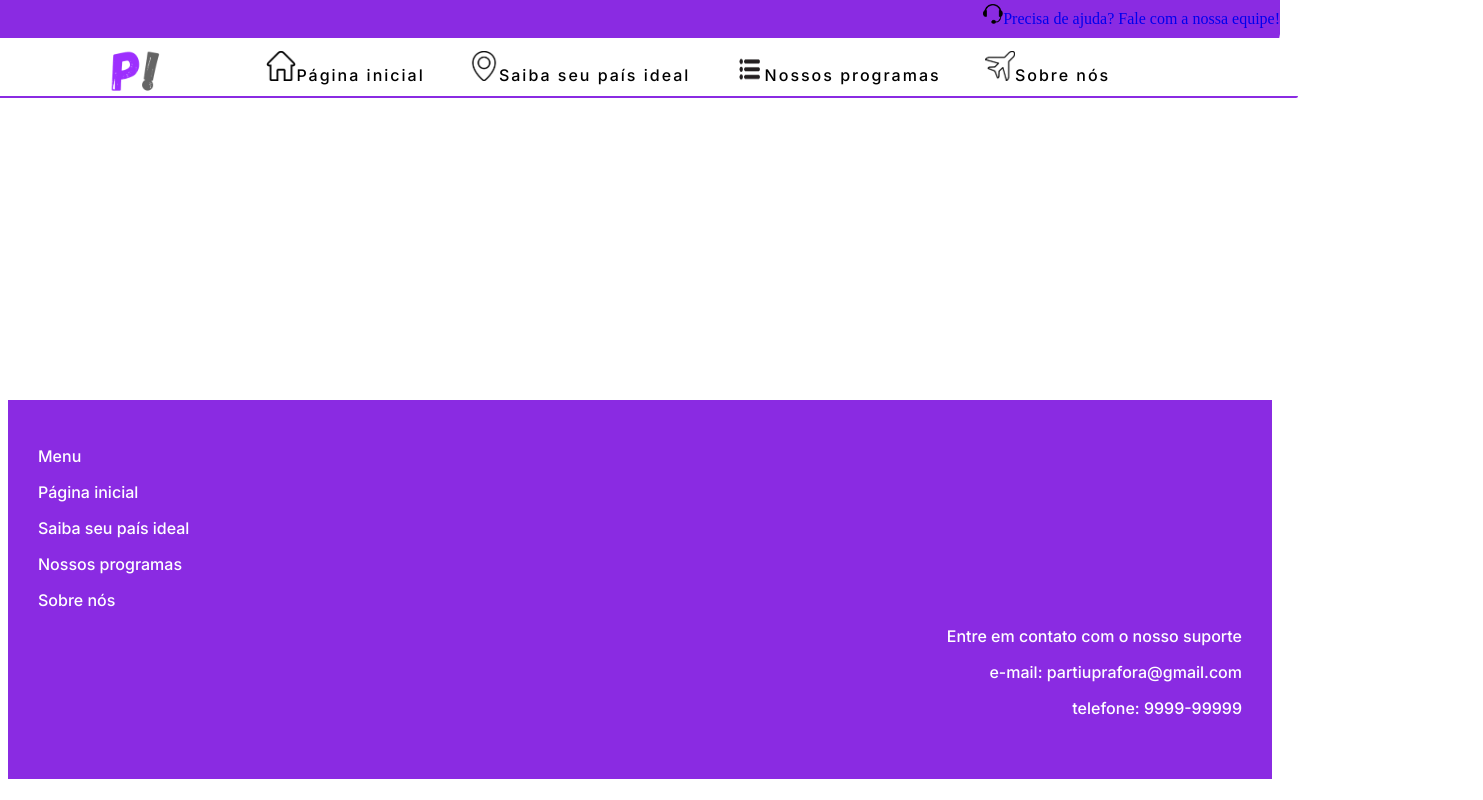
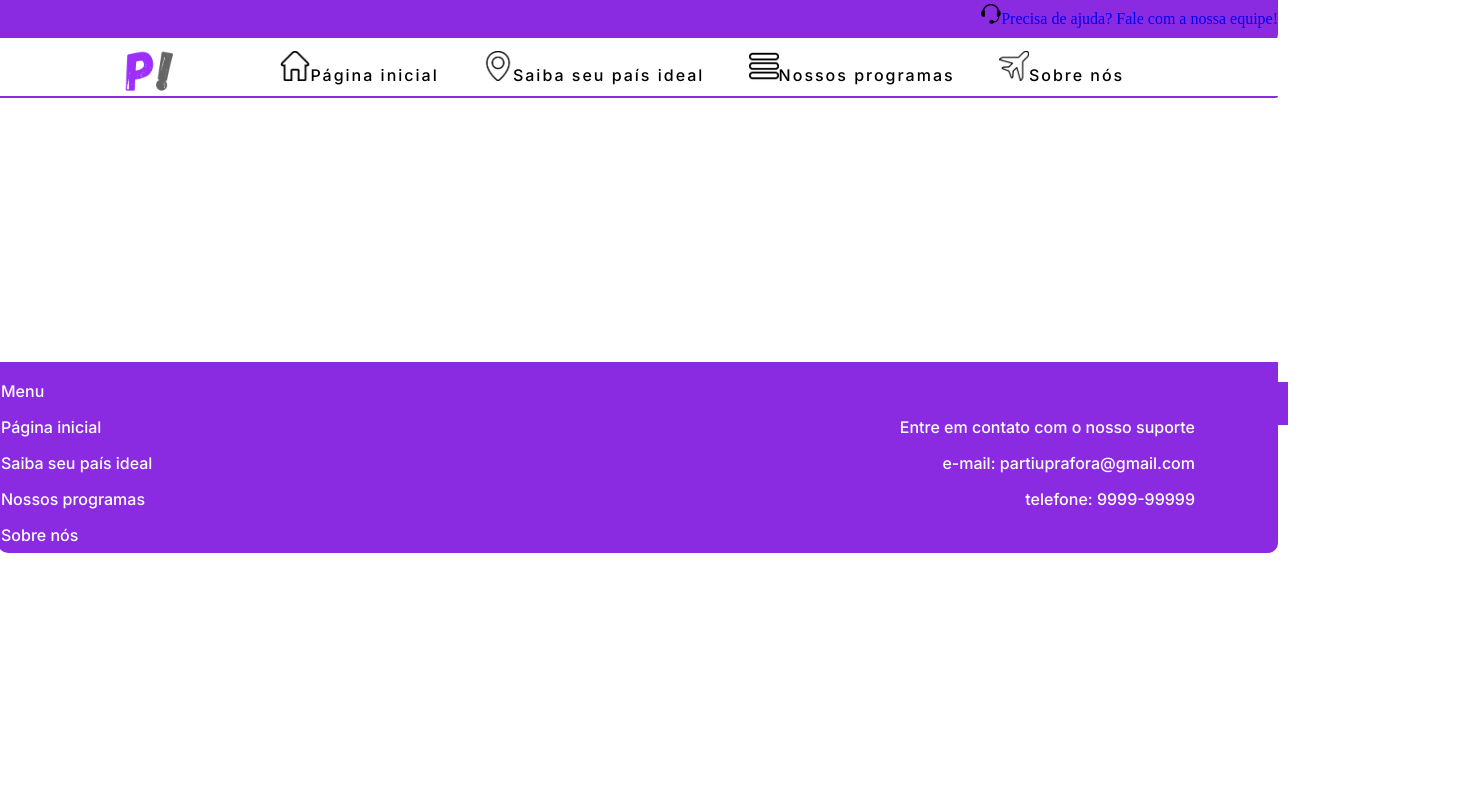
Before and after one commit to kaualira/Turismo, a plain HTML site: page index.html in a window 1280 px wide. Shown: the whole page, 1483 px wide, since content can reach past the window. Drawn offline with Linux system fonts and the light colour scheme.

Commit message:
Júlia Mogi

```diff
--- a/index.html
+++ b/index.html
@@ -9,53 +9,55 @@
     <link rel="preconnect" href="https://fonts.googleapis.com">
     <link rel="preconnect" href="https://fonts.gstatic.com" crossorigin>
     <link href="https://fonts.googleapis.com/css2?family=Inter:wght@500&display=swap" rel="stylesheet">
-    <!-- Caveat -->
-    <!-- <link rel="preconnect" href="https://fonts.googleapis.com">
-    <link rel="preconnect" href="https://fonts.gstatic.com" crossorigin>
-    <link href="https://fonts.googleapis.com/css2?family=Caveat:wght@500&family=Indie+Flower&family=Inter:wght@500&display=swap" rel="stylesheet"> -->
+
     <link rel="stylesheet" href="style1.css">
     <link rel="stylesheet" href="media.css">
 </head>
 <body>
+    <!-- Linha da parte superior -->
     <div>
         <ul>
         <p><img src="fone.png" class="faleconosco"><a href="#">Precisa de ajuda? Fale com a nossa equipe!</a></p>
         </ul>
     </div>
+    <!-- Cabeçalho -->
     <header>
     <nav>
         <img src="logopartiu.png" width="50" height="50" class="logo">
         <ul>
             <li><img src="casa.png" class="cabeca"><a href="#">Página inicial</a></li>
             <li><img src="oo.png" class="cabeca"><a href="#">Saiba seu país ideal</a></li>
-            <li><img src="linhas.png" class="cabeca"><a href="#">Nossos programas</a></li>
+            <li><img src="linhas1.png" class="cabeca"><a href="#">Nossos programas</a></li>
             <li><img src="avi.png" class="cabeca"><a href="#">Sobre nós</a></li>
         </ul>
     </nav>
     </header>
+    <!-- Linha do fim do Cabeçalho -->
     <div class="div2">
     </div>
-    <br>
-    <br>
     <!-- Final do nav -->
 
 
     <!-- Footer inicio -->
     <footer>
-        <table>
-            <td>
-                <tr><p class="footer01">Menu</p></tr>
-                <tr><p class="footer1">Página inicial</p></tr>
-                <tr><p class="footer1">Saiba seu país ideal</p></tr>
-                <tr><p class="footer1">Nossos programas</p></tr>
-                <tr><p class="footer1">Sobre nós</p></tr>
-            </td>
-            <td>
-                <tr><p class="footer02">Entre em contato com o nosso suporte </p></tr>
-                <tr><p class="footer02"> e-mail: partiuprafora@gmail.com</p></tr>
-                <tr><p class="footer02">telefone: 9999-99999</p></tr>
-            </td>
+        <div class="footer">
+        <table width="1200">
+            <tr>
+                <td align="left"> <!-- Elementos da esquerda  -->
+                    <p class="footer1">Menu</p>
+                    <p class="footer1">Página inicial</p>
+                    <p class="footer1">Saiba seu país ideal</p>
+                    <p class="footer1">Nossos programas</p>
+                    <p class="footer1">Sobre nós</p>
+                </td>
+                <td align="right"> <!-- Elementos da Direita -->
+                    <p class="footer2">Entre em contato com o nosso suporte </p>
+                    <p class="footer2"> e-mail: partiuprafora@gmail.com</p>
+                    <p class="footer2">telefone: 9999-99999</p>
+                </td>
+            </tr>
         </table>
+    </div>
     </footer>
 
 </body>
--- a/style1.css
+++ b/style1.css
@@ -1,6 +1,11 @@
+body{
+    width: 100%;
+    height: 100%;
+}
+/* Linha da parte superior */
 div{
     height: 43px;
-    width: 1282px;
+    width: 100%;
     position: relative;
     top: -20px;
     left: -10px;
@@ -9,34 +14,38 @@ div{
     border-bottom-left-radius: 10px;
     border-bottom-right-radius: 10px;
     display: inline-table;
-
-
 }
+/* Imagem do fone  */
 .faleconosco {
     width:20px;
     height:20px;
 }
+/* Imagens do Cabeçalho */
 .cabeca {
     width:30px;
     height:30px;
 }
-
+/* Cabeçalho */
 header{
-    height: 300px;
-   width: 1105px;
+   height: 300px;
+   width: 100%;
    position: relative;
    top: -26px;
    left: -10px;
 
 }
+/* Imagem da Logo */
 .logo{
+
     width:100px;
     height:100px;
+    align-items: 10px;
 }
+/* Nav */
 nav{
     width: 100%;
     height:40px;
-    position: absolute;
+    position: relative;
     top: 0;
     left: 100;
     padding: 10px 8%;
@@ -47,6 +56,7 @@ nav{
     font-family: 'Inter', sans-serif;
 
 }
+/* Elementos escritos do cabeçalho */
 nav ul li {
         list-style: none;
         display: inline-table;
@@ -66,10 +76,10 @@ a:link {
 a:visited {
     text-decoration:none;
     }
-
+/* Linha do fim do Cabeçalho  */
 .div2{
     height: 2px;
-    width: 1300px;
+    width: 100%;
     position: relative;
     top: -280px;
     left: -10px;
@@ -78,29 +88,24 @@ a:visited {
     border-bottom-left-radius: 5px;
     border-bottom-right-radius: 5px;
     }
+   /* Footer */
+footer{
+    background-color: blueviolet;
+    width: 100% ;
+    height: 43px;
 
-footer{
-    padding: 30px;
-    background-color: blueviolet;
 }
-.footer01{
-    color: rgb(255, 255, 255);
-    margin-bottom: 5px;
-    /* font-family: 'Caveat', cursive; */
-    font-family: 'Inter', sans-serif;
-}
+/* Elementos da esquerda  */
 .footer1{
     color: rgb(255, 255, 255);
     margin-bottom: 5px;
-    /* font-family: 'Caveat', cursive; */
     font-family: 'Inter', sans-serif;
     flex-direction: column;
-
 }
-.footer02{
+/* Elementos da Direita */
+.footer2{
     color: rgb(255, 255, 255);
     margin-bottom: 5px;
-    /* font-family: 'Caveat', cursive; */
     font-family: 'Inter', sans-serif;
     display: flex;
     flex-direction: row-reverse;
```
Also changed, not shown: linhas1.png (added).
